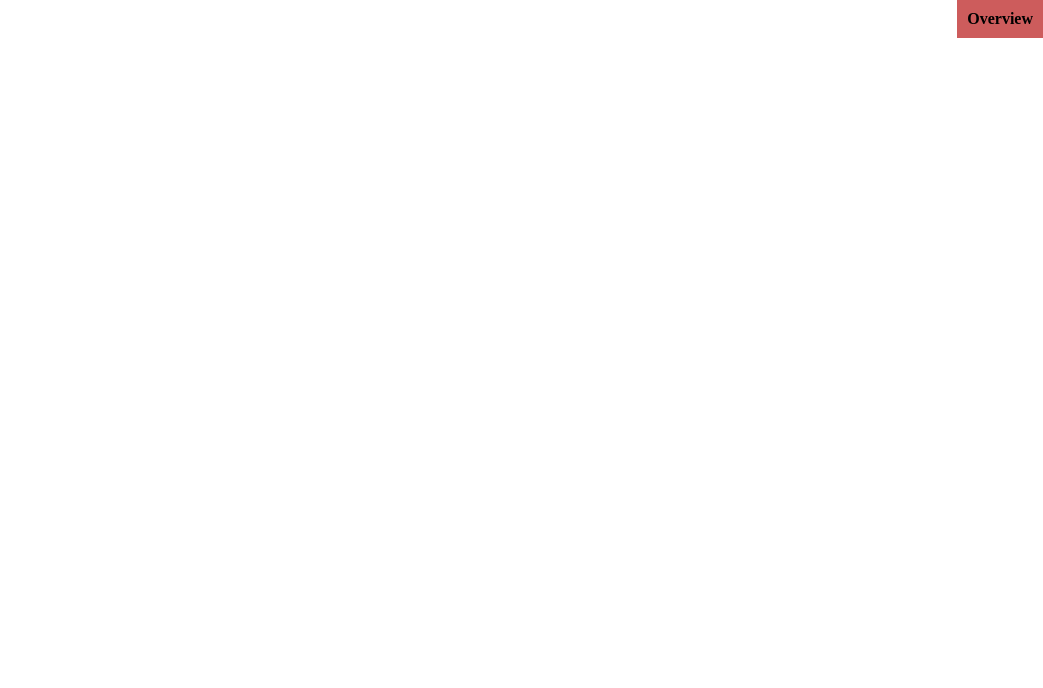
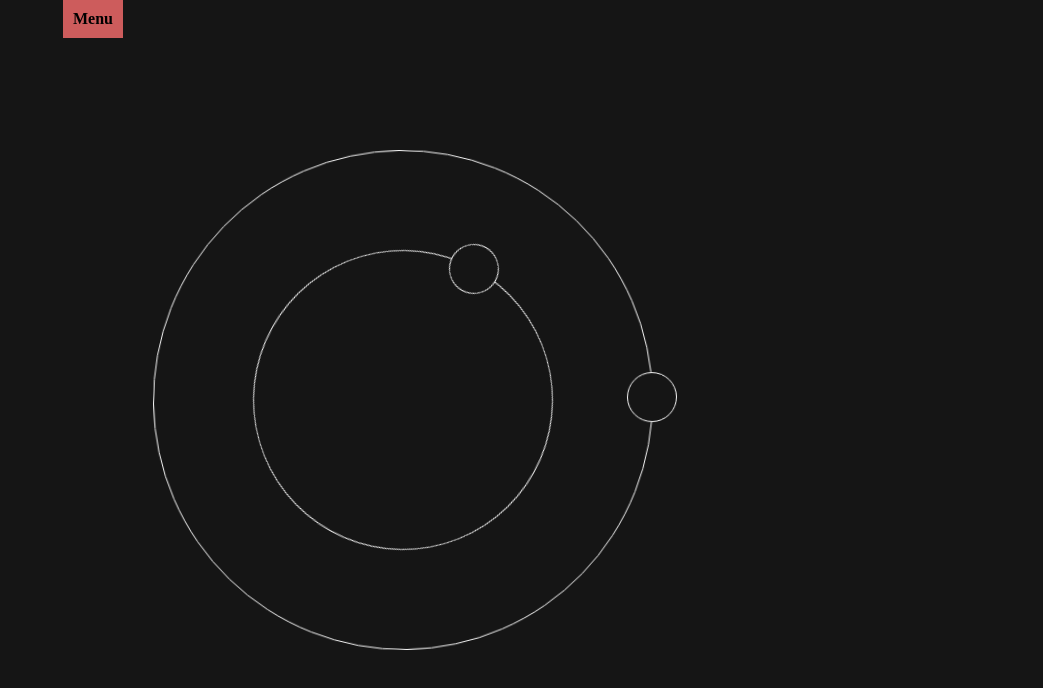
Before and after one commit to MrPeanutButterz/Visual-Playground, a React (Create React App) app: page /circles-planetary in a window 1280 px wide. Before the commit this address had no page. Shown: the top 688 px of the page, without its empty margins (237-1280 px from the left). Built offline with nearby package versions, Linux system fonts and the light colour scheme.

Commit message:
added squares

```diff
--- a/src/App.css
+++ b/src/App.css
@@ -26,5 +26,6 @@ section {
 
 nav {
     position: absolute;
-    right: 0;
+    left: 0;
+    margin-left: 300px;
 }
--- a/src/App.js
+++ b/src/App.js
@@ -5,13 +5,15 @@ import {NavLink, Route, Routes} from "react-router-dom";
 import Overview from "./pages/Overview";
 import SunsetHorizon from "./pages/no1/SunsetHorizon";
 import CirclesFalling from "./pages/no2/CirclesFalling";
+import CirclesPlanetary from "./pages/no3/CirclesPlanetary";
+import Squares from "./pages/no4/Squares";
 
 export default function App() {
   return <>
     <nav>
       <NavLink to="/">
         <div className="link">
-          <h4>Overview</h4>
+          <h4>Menu</h4>
         </div>
       </NavLink>
     </nav>
@@ -19,6 +21,8 @@ export default function App() {
       <Route exact path="/" element={<Overview/>}></Route>
       <Route exact path="/sunset-horizon" element={<SunsetHorizon/>}></Route>
       <Route exact path="/circles-falling" element={<CirclesFalling/>}></Route>
+      <Route exact path="/circles-planetary" element={<CirclesPlanetary/>}></Route>
+      <Route exact path="/squares" element={<Squares/>}></Route>
     </Routes>
   </>
 }
--- a/src/pages/Overview.js
+++ b/src/pages/Overview.js
@@ -3,6 +3,7 @@ import {NavLink} from "react-router-dom";
 export default function Overview() {
 
   return <>
+    <section>
       <NavLink to="/sunset-horizon">
         <div className="link">
           <h2>1</h2>
@@ -15,5 +16,18 @@ export default function Overview() {
           <p>Circles falling</p>
         </div>
       </NavLink>
+      <NavLink to="/circles-planetary">
+        <div className="link">
+          <h2>3</h2>
+          <p>Circles planetary</p>
+        </div>
+      </NavLink>
+      <NavLink to="/squares">
+        <div className="link">
+          <h2>4</h2>
+          <p>Squares</p>
+        </div>
+      </NavLink>
+    </section>
   </>
 };
--- a/src/pages/no2/CirclesFalling.css
+++ b/src/pages/no2/CirclesFalling.css
@@ -7,18 +7,6 @@
     position: relative;
 }
 
-.circles-wrapper > h1 {
-    font-family: "Kalam", cursive;
-    font-weight: 300;
-    font-style: normal;
-    font-size: 44px;
-
-    position: absolute;
-    bottom: -70px;
-    width: 100%;
-    text-align: center;
-    opacity: 0;
-}
 
 .circle {
     width: 500px;
--- a/src/pages/no2/CirclesFalling.js
+++ b/src/pages/no2/CirclesFalling.js
@@ -14,14 +14,6 @@ export default function CirclesFalling() {
         amount: 2,
         each: 1,
       }
-    })
-
-    gsap.to(".circles-wrapper > h1", {
-      y: -150,
-      duration: 2.2,
-      delay: 1.4,
-      opacity: 1,
-      ease: "power1.out",
     })
 
   })
@@ -52,8 +44,6 @@ export default function CirclesFalling() {
           <div className="circle"></div>
           <div className="circle"></div>
 
-          <h1>Circles Falling</h1>
-
         </div>
       </div>
     </section>
--- /dev/null
+++ b/src/pages/no3/CirclesPlanetary.css
@@ -0,0 +1,55 @@
+.circles-planets-wrapper {
+    height: 500px;
+    width: 500px;
+
+    position: relative;
+}
+
+.outer-circle {
+    height: 500px;
+    width: 500px;
+    border-radius: 50%;
+
+    border: 1px solid whitesmoke;
+
+    position: absolute;
+    top: 0;
+    left: 0;
+}
+
+.outer-circle > div {
+    height: 50px;
+    width: 50px;
+    border-radius: 50%;
+    background-color: #151515;
+    border: 1px solid whitesmoke;
+
+    position: absolute;
+    right: -25px;
+    top: 225px;
+}
+
+
+.inner-circle {
+    height: 300px;
+    width: 300px;
+    border-radius: 50%;
+
+    border: 1px solid whitesmoke;
+
+    position: absolute;
+    top: 100px;
+    left: 100px;
+}
+
+.inner-circle > div {
+    height: 50px;
+    width: 50px;
+    border-radius: 50%;
+    background-color: #151515;
+    border: 1px solid whitesmoke;
+
+    position: absolute;
+    left: -25px;
+    top: 125px;
+}
--- /dev/null
+++ b/src/pages/no3/CirclesPlanetary.js
@@ -0,0 +1,42 @@
+import "./CirclesPlanetary.css"
+import {gsap} from "gsap";
+import {useGSAP} from "@gsap/react";
+
+export default function CirclesPlanetary() {
+
+  useGSAP(() => {
+
+    gsap.to(".outer-circle", {
+      rotate: 360,
+      duration: 8,
+      ease: "none",
+      repeat: -1,
+    })
+
+    gsap.to(".inner-circle", {
+      rotate: 360,
+      duration: 6,
+      ease: "none",
+      repeat: -1,
+    })
+
+  })
+
+  return <>
+    <section>
+      <div className="contentMC">
+        <div className="circles-planets-wrapper">
+
+          <div className="outer-circle">
+            <div></div>
+          </div>
+
+          <div className="inner-circle">
+            <div></div>
+          </div>
+
+        </div>
+      </div>
+    </section>
+  </>
+};
--- /dev/null
+++ b/src/pages/no4/Squares.css
@@ -0,0 +1,14 @@
+.squares-wrapper {
+    width: 600px;
+    height: 600px;
+
+    display: grid;
+    grid-template-columns: auto auto auto;
+}
+
+.square {
+    width: 200px;
+    height: 200px;
+
+    border: 1px solid whitesmoke;
+}
--- /dev/null
+++ b/src/pages/no4/Squares.js
@@ -0,0 +1,41 @@
+import "./Squares.css"
+import {gsap} from "gsap";
+import {useGSAP} from "@gsap/react";
+
+export default function Squares() {
+
+  useGSAP(() => {
+
+    gsap.to(".square", {
+      scale: 0.8,
+      repeat: 2,
+      duration: 2,
+      stagger: {
+        each: .1,
+        from: "top",
+        grid: "auto",
+        ease: "none",
+      }
+    })
+  })
+
+  return <>
+    <section>
+      <div className="contentMC">
+        <div className="squares-wrapper">
+
+          <div className="square"></div>
+          <div className="square"></div>
+          <div className="square"></div>
+          <div className="square"></div>
+          <div className="square"></div>
+          <div className="square"></div>
+          <div className="square"></div>
+          <div className="square"></div>
+          <div className="square"></div>
+
+        </div>
+      </div>
+    </section>
+  </>
+};
```
Lines whose indentation alone changed are shown as unchanged.
